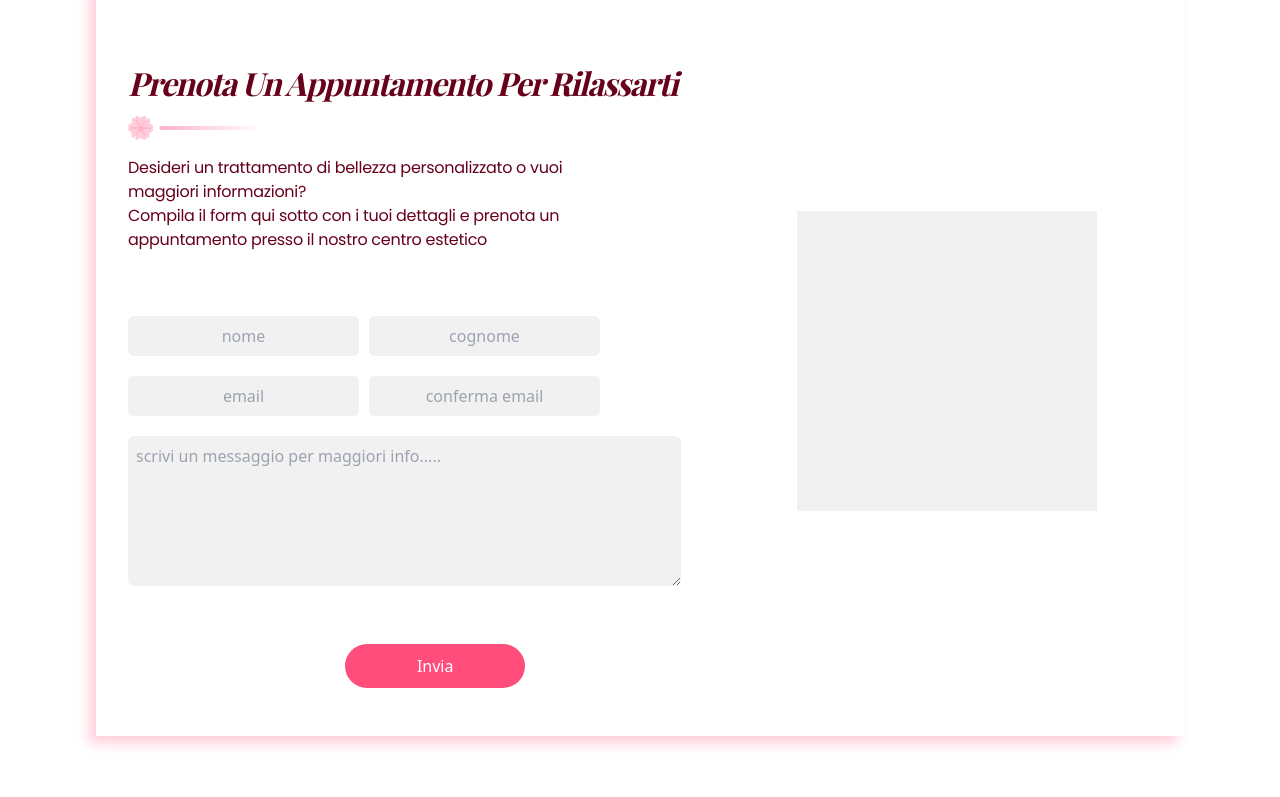
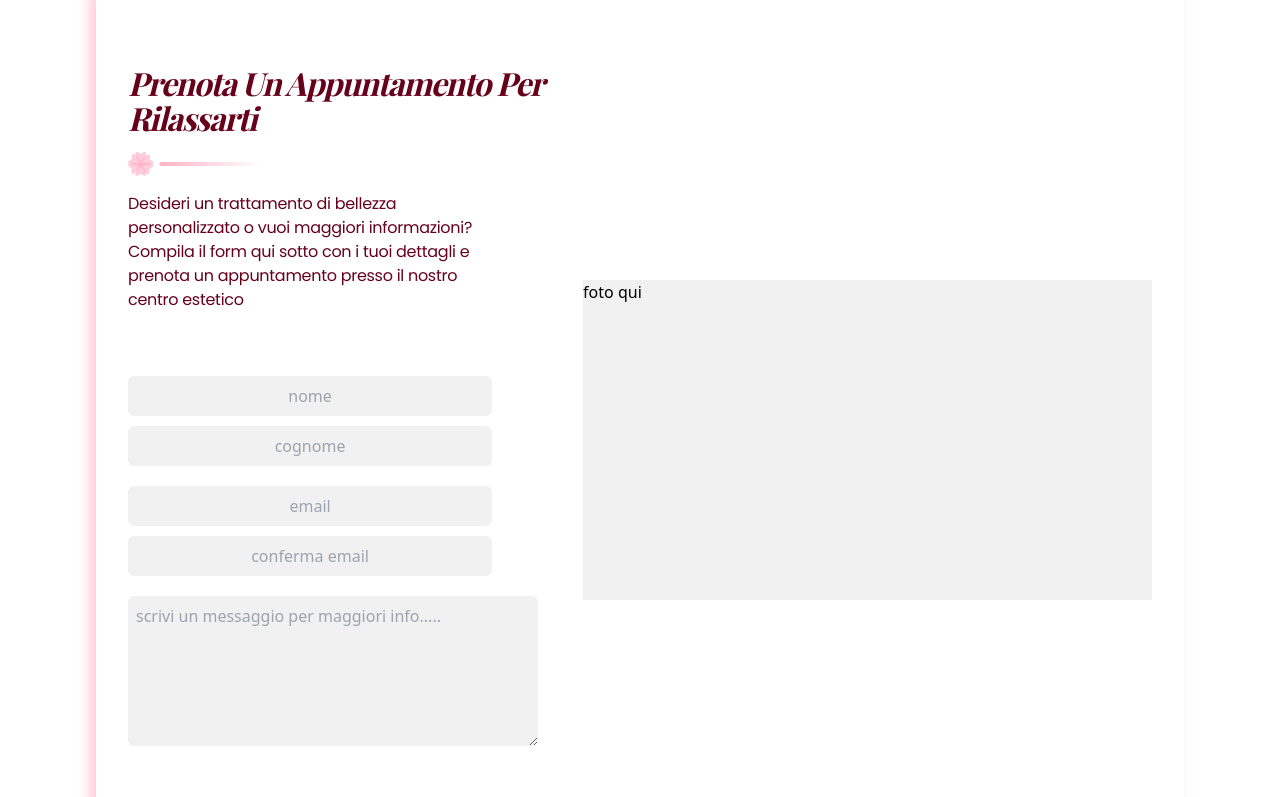
Before and after one commit to Giovanni-Serra-Git/un_ora_per_te, a React (Vite) app: page /contatti in a window 1280 px wide. Shown: the part 513-1310 px from the top of the page. Built offline with nearby package versions, Linux system fonts and the light colour scheme; a web font is replaced by a local one.

Commit message:
edited contact page form -> width of image - edited width of itemGallery on Homapage

```diff
--- a/src/components/contacts/contacts.jsx
+++ b/src/components/contacts/contacts.jsx
@@ -93,11 +93,11 @@ function ContactsInfo() {
     return (
 
         <form className="flex flex-col gap-[20px] items-center md:items-start" ref={form} onSubmit={(e) => sendEmail(e)}>
-          <div className="flex gap-[10px]">
+          <div className="flex flex-col w-[90%] md:flex md:w-[80%] gap-[10px]">
             <input placeholder="nome" className="border-gray rounded-md py-2 bg-[#F1F1F1] text-center" type="text" name="user_name" required value={name} onChange={(e) => setName(e.target.value)}/>
             <input placeholder="cognome" className="border-gray rounded-md py-2 bg-[#F1F1F1] text-center" type="text" name="user_last_name" required value={lastName} onChange={(e) => setLastName(e.target.value)}/>
           </div>
-          <div className="flex gap-[10px]">
+          <div className="flex flex-col w-[90%] md:flex md:w-[80%] gap-[10px]">
             <input placeholder="email" className="border-gray rounded-md py-2 bg-[#F1F1F1] text-center" type="email" name="user_email" required value={email} onChange={(e) => setEmail(e.target.value)}/>
             <input placeholder="conferma email" className="border-gray rounded-md py-2 bg-[#F1F1F1] text-center" type="email" name="user_email" required value={confirmEmail} onChange={(e) => setConfirmEmail(e.target.value)}/>
           </div>
@@ -106,7 +106,7 @@ function ContactsInfo() {
           </div>
           <input  type="submit" value="Invia" className="inline-block bg-pink-300 text-white capitalize rounded-full min-w-[180px] fit-content mx-auto py-2.5 px-3 my-8 cursor-pointer
                 hover:bg-pink-400 transition duration-200 linear text-center"  />
-      </form>
+        </form>
 
     )
   }
@@ -154,7 +154,7 @@ function Contacts() {
                     <ToastContainer autoClose="1500" />
                 </div>
             </div>
-            <div className="my-[2rem] w-[300px] h-[300px] bg-[#f1f1f1] mx-auto"></div>
+            <div className="my-[2rem] w-[60vw] h-[40vh] bg-[#f1f1f1] mx-auto">foto qui</div>
         </div>
 
 
--- a/src/components/homepage/homepage.jsx
+++ b/src/components/homepage/homepage.jsx
@@ -77,7 +77,7 @@ function HomePage() {
                     <p className="subheading capitalize mt-6 mb-6 text-center text-brown-100 lg:text-left">trattamenti personalizzati</p>
                     <Decoration props="hidden mx-auto fit-content mb-6 md:block lg:w-[100%]" />
                 </div>
-                    <div className="flex flex-col items-center  gap-4 md:flex-row md:flex-wrap md:justify-center md:items-stretch">
+                    <div className="flex flex-col items-center gap-4 md:flex-row md:flex-wrap md:justify-center md:items-stretch">
                         {
                             gallery.map((item, index) => <ItemGallery key={index} src={item.url} title={item.title} />)
                          }
--- a/src/components/homepage/itemGallery.jsx
+++ b/src/components/homepage/itemGallery.jsx
@@ -1,7 +1,7 @@
 /* eslint-disable react/prop-types */
 function ItemGallery({src,title}) {
     return (
-        <div className="bg-pink-300 flex flex-col rounded-[10%] md:w-[45%] lg:w-[22%]">
+        <div className="bg-pink-300 flex flex-col rounded-[10%] w-[65%] md:w-[45%] lg:w-[22%]">
             <img className="flex-none md:w-full md:object-cover" src={src} alt={"Centro Estetico - Un ' ora per te " + title} />
             <div className="flex flex-col flex-grow items-center justify-center">
                 <p className="title-gallery-homepage pt-3 pb-3 lg:pt-1 lg:pb-1">{title}</p>
```
